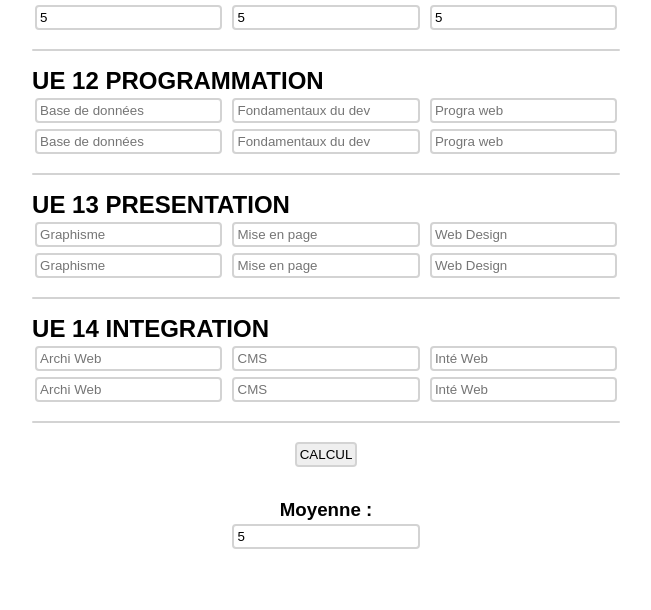
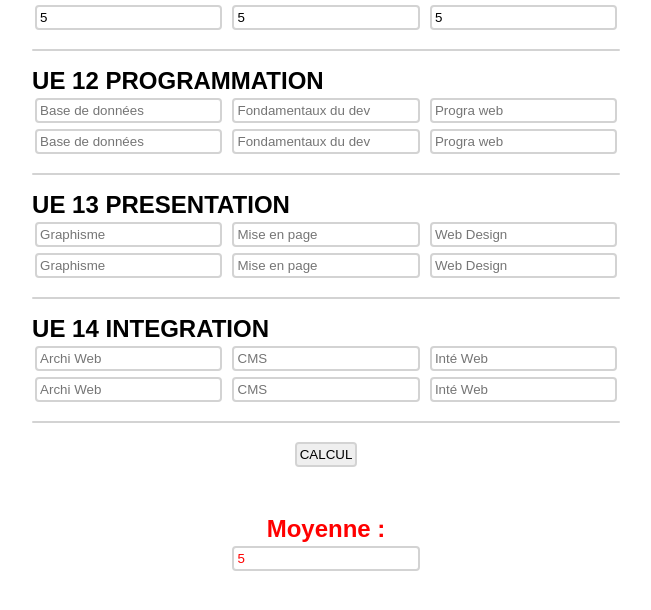
Before and after one commit to IDawson-K/MOYENNE-CALCULATOR, a plain HTML site: page index.html in a window 1280 px wide. Both pictures are taken after typing "5", "5", "5", "5", "5", "5" into the empty fields and a click on the button "CALCUL". Shown: the part 130-740 px from the top of the page, without its empty margins (314-965 px from the left). Drawn offline with Linux system fonts and the light colour scheme.

Commit message:
correction bug et touches finales

```diff
--- a/JS/script.js
+++ b/JS/script.js
@@ -42,8 +42,6 @@ btn.addEventListener('click', () => {
         }
     });
 
-    console.log(diviseur);
-
     calcul = ( droit*2 + droit2*2 + gdp*2 + gdp2*2 + agl*2 + agl2*2 + bdd*2 + bdd2*2 + fonda*3 + fonda2*3 + progra*3 + progra2*3 + design*3 + design2*3 + graph*3 + graph2*3 + mep*3 + mep2*3 + archi*2 + archi2*2 + cms*2 + cms2*2 + inte*3 + inte2*3 ) / diviseur;
 
     h3Moyenne = document.createElement('h3');
@@ -54,8 +52,20 @@ btn.addEventListener('click', () => {
 
     body = document.querySelector('body');
 
-    document.body.removeChild(body.lastElementChild);
-    document.body.removeChild(body.lastElementChild);
+    if (moyenne) {
+        document.body.removeChild(body.lastElementChild);
+        document.body.removeChild(body.lastElementChild);
+    } else {
+        console.log('samarche pa');
+    };
+
+    if (moyenne.value < 10) {
+        moyenne.style.color = 'red';
+        h3Moyenne.style.color = 'red';
+    } else {
+        moyenne.style.color = 'green';
+        h3Moyenne.style.color = 'green';
+    }
 
     document.body.appendChild(h3Moyenne);
     document.body.appendChild(moyenne);
--- a/STYLE/style.sass
+++ b/STYLE/style.sass
@@ -11,6 +11,11 @@ button
     border-radius: 2px
     outline: 2px lightgray solid
     border: none
+    transition: 0.2s
+
+    &:hover
+        box-shadow: 5px 5px grey
+        transform: scale(1.1)
 
 hr
     background: lightgray
@@ -22,3 +27,8 @@ hr
 
 button
     margin-bottom: 1rem
+
+h3
+    margin-top: 1rem
+    color: green
+    font-size: 1.5rem
```
Also changed, not shown: STYLE/style.css, 1 other file.
